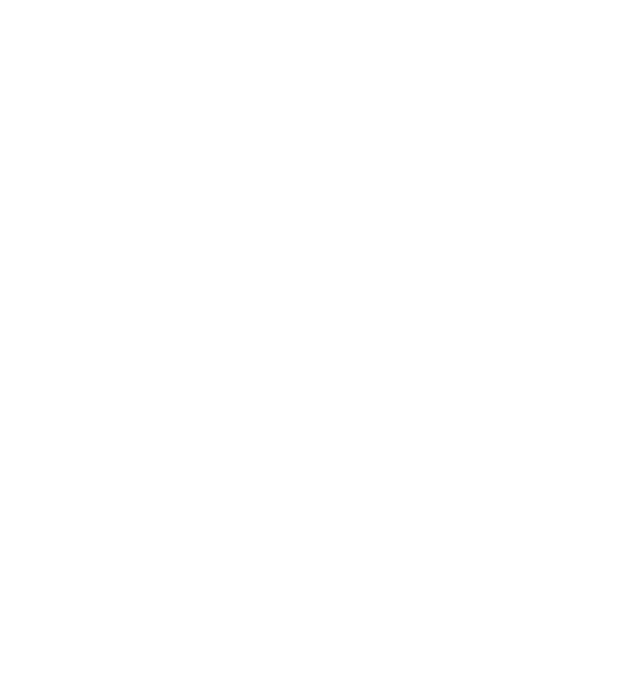
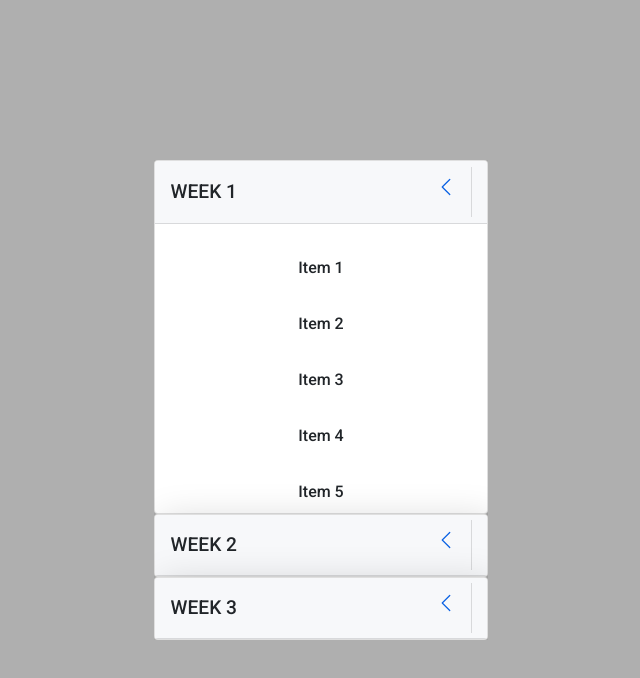
Before and after one commit to pinkman7009/foxmula-task, a plain HTML site: page task2/index.html in a window 1280 px wide. Shown: the whole page, without its empty margins (319-959 px from the left). Drawn offline with nearby package versions, Linux system fonts and the light colour scheme.

Commit message:
task 2 added

```diff
--- /dev/null
+++ b/task2/data.json
@@ -0,0 +1,5 @@
+{
+  "1": ["Item 1", "Item 2", "Item 3", "Item 4", "Item 5"],
+  "2": ["Item 1", "Item 2", "Item 3"],
+  "3": ["Item 1", "Item 2", "Item 3", "Item 4", "Item 5", "Item 6", "Item 7"]
+}
--- a/task2/index.html
+++ b/task2/index.html
@@ -4,12 +4,103 @@
     <meta charset="UTF-8" />
     <meta http-equiv="X-UA-Compatible" content="IE=edge" />
     <meta name="viewport" content="width=device-width, initial-scale=1.0" />
-    <!-- CSS file -->
+    <!-- CSS files -->
+    <link
+      href="https://cdn.jsdelivr.net/npm/bootstrap@5.0.0-beta3/dist/css/bootstrap.min.css"
+      rel="stylesheet"
+      integrity="sha384-eOJMYsd53ii+scO/bJGFsiCZc+5NDVN2yr8+0RDqr0Ql0h+rP48ckxlpbzKgwra6"
+      crossorigin="anonymous"
+    />
     <link rel="stylesheet" href="styles.css" />
     <title>Foxmula | Task 2</title>
   </head>
   <body>
-    <!-- JS file -->
+    <div class="container">
+      <!-- Accordion -->
+      <div class="accordion" id="accordionExample">
+        <div class="card">
+          <div class="card-header" id="headingOne">
+            <h2 class="mb-0">WEEK 1</h2>
+            <button
+              class="btn btn-link accordion-button"
+              type="button"
+              data-toggle="collapse"
+              data-target="#collapseOne"
+              aria-expanded="true"
+              aria-controls="collapseOne"
+            ></button>
+          </div>
+
+          <div
+            id="collapseOne"
+            class="collapse show"
+            aria-labelledby="headingOne"
+            data-parent="#accordionExample"
+          >
+            <div class="card-body" id="body1"></div>
+          </div>
+        </div>
+        <div class="card">
+          <div class="card-header" id="headingTwo">
+            <h2 class="mb-0">WEEK 2</h2>
+            <button
+              class="btn btn-link accordion-button"
+              type="button"
+              data-toggle="collapse"
+              data-target="#collapseTwo"
+              aria-expanded="true"
+              aria-controls="collapseTwo"
+            ></button>
+          </div>
+          <div
+            id="collapseTwo"
+            class="collapse"
+            aria-labelledby="headingTwo"
+            data-parent="#accordionExample"
+          >
+            <div class="card-body" id="body2"></div>
+          </div>
+        </div>
+        <div class="card">
+          <div class="card-header" id="headingThree">
+            <h2 class="mb-0">WEEK 3</h2>
+            <button
+              class="btn btn-link accordion-button"
+              type="button"
+              data-toggle="collapse"
+              data-target="#collapseThree"
+              aria-expanded="true"
+              aria-controls="collapseThree"
+            ></button>
+          </div>
+          <div
+            id="collapseThree"
+            class="collapse"
+            aria-labelledby="headingThree"
+            data-parent="#accordionExample"
+          >
+            <div class="card-body" id="body3"></div>
+          </div>
+        </div>
+      </div>
+    </div>
+
+    <!-- JS files -->
+    <script
+      src="https://code.jquery.com/jquery-3.3.1.slim.min.js"
+      integrity="sha384-q8i/X+965DzO0rT7abK41JStQIAqVgRVzpbzo5smXKp4YfRvH+8abtTE1Pi6jizo"
+      crossorigin="anonymous"
+    ></script>
+    <script
+      src="https://cdnjs.cloudflare.com/ajax/libs/popper.js/1.14.7/umd/popper.min.js"
+      integrity="sha384-UO2eT0CpHqdSJQ6hJty5KVphtPhzWj9WO1clHTMGa3JDZwrnQq4sF86dIHNDz0W1"
+      crossorigin="anonymous"
+    ></script>
+    <script
+      src="https://stackpath.bootstrapcdn.com/bootstrap/4.3.1/js/bootstrap.min.js"
+      integrity="sha384-JjSmVgyd0p3pXB1rRibZUAYoIIy6OrQ6VrjIEaFf/nJGzIxFDsf4x0xIM+B07jRM"
+      crossorigin="anonymous"
+    ></script>
     <script src="./script.js"></script>
   </body>
 </html>
--- a/task2/script.js
+++ b/task2/script.js
@@ -0,0 +1,34 @@
+// DOM selectors
+const btn = document.querySelector('.accordion-button');
+const body1 = document.querySelector('#body1');
+const body2 = document.querySelector('#body2');
+const body3 = document.querySelector('#body3');
+
+// To fill the content from JSON file in the accordion body
+const fillData = (body, content) => {
+  let list = document.createElement('ul');
+  list.classList.add('list-style');
+  content.forEach((item) => {
+    let li = document.createElement('li');
+    li.innerText = item;
+    list.append(li);
+  });
+
+  body.append(list);
+};
+
+// To fetch data from JSON file asynchronously
+const fetchData = async () => {
+  const res = await fetch('./data.json');
+  const data = await res.json();
+  const content1 = data[1];
+  const content2 = data[2];
+  const content3 = data[3];
+
+  fillData(body1, content1);
+  fillData(body2, content2);
+  fillData(body3, content3);
+};
+
+// Calling function fetchData
+fetchData();
--- a/task2/styles.css
+++ b/task2/styles.css
@@ -5,7 +5,75 @@
   margin: 0;
   padding: 0;
   box-sizing: border-box;
-  color: #fff;
   font-family: 'Roboto', sans-serif;
   overflow-x: hidden;
 }
+
+body {
+  background: #afafaf;
+}
+
+.container {
+  height: 100vh;
+  display: flex;
+  justify-content: center;
+  align-items: center;
+}
+
+.accordion {
+  width: 30%;
+  height: 60vh;
+  display: flex;
+  flex-direction: column;
+  justify-content: center;
+  scroll-behavior: auto;
+}
+
+.card-header {
+  background: #f7f8fa !important;
+  display: flex;
+  justify-content: space-between;
+  align-items: center;
+  overflow-y: hidden;
+}
+
+.card-header h2 {
+  font-size: 1.2rem;
+}
+
+.card {
+  box-shadow: 6px 4px 36px rgba(0, 0, 0, 0.15) !important;
+}
+
+.btn-link {
+  color: #000;
+  text-decoration: none;
+}
+
+.accordion-button {
+  transform: rotate(270deg);
+  width: 50px;
+  background: transparent !important;
+}
+.accordion-button:focus {
+  box-shadow: none !important;
+  border: none !important;
+}
+
+.list-style {
+  display: flex;
+  flex-direction: column;
+  justify-content: center;
+  align-items: center;
+  padding: 0;
+}
+
+.list-style li {
+  margin: 1rem 0;
+}
+
+@media screen and (max-width: 768px) {
+  .accordion {
+    width: 100%;
+  }
+}
```
Also changed, not shown: screenshots/task2.png (added), 1 other file.
